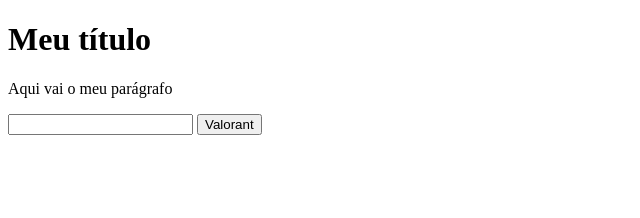
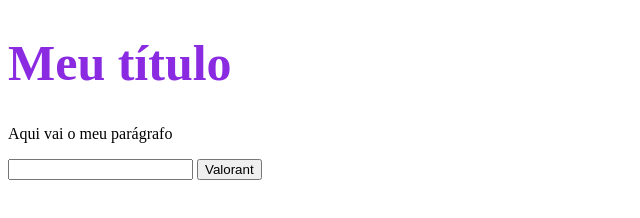
Before and after one commit to VictorMarven/Primeiro-Projeto, a plain HTML site: page index.html in a window 1280 px wide. Shown: the whole page, without its empty margins (0-640 px from the left). Drawn offline with Linux system fonts and the light colour scheme.

Commit message:
primeira aula

```diff
--- a/index.html
+++ b/index.html
@@ -1,6 +1,7 @@
 <!DOCTYPE html>
 <html lang="pt-br">
 <head>
+    <link rel="stylesheet" href="style.css">
     <meta charset="UTF-8">
     <meta http-equiv="X-UA-Compatible" content="IE=edge">
     <meta name="viewport" content="width=device-width, initial-scale=1.0">
--- /dev/null
+++ b/style.css
@@ -0,0 +1,4 @@
+h1 {
+    font-size: 50px;
+    color: blueviolet;
+}
```
